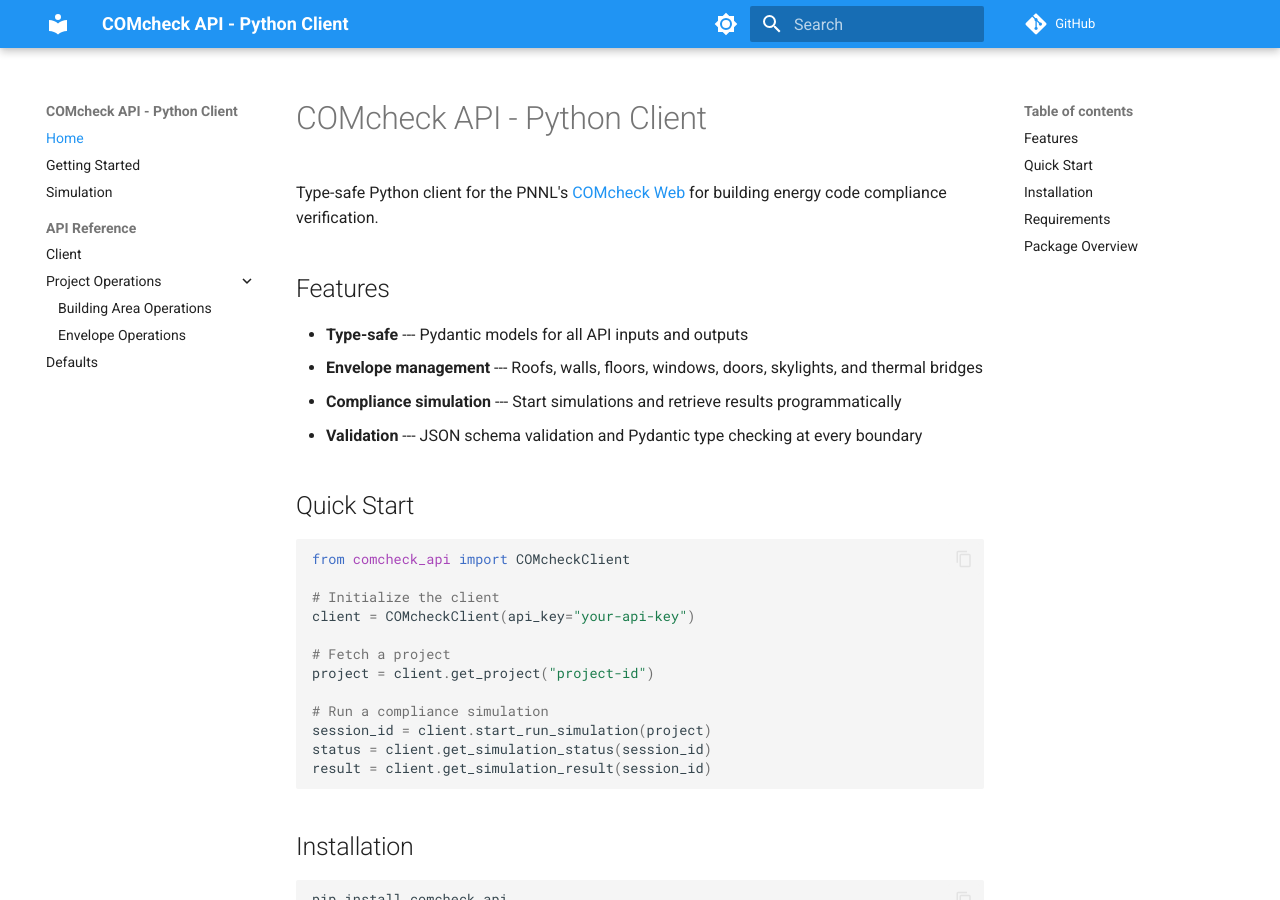
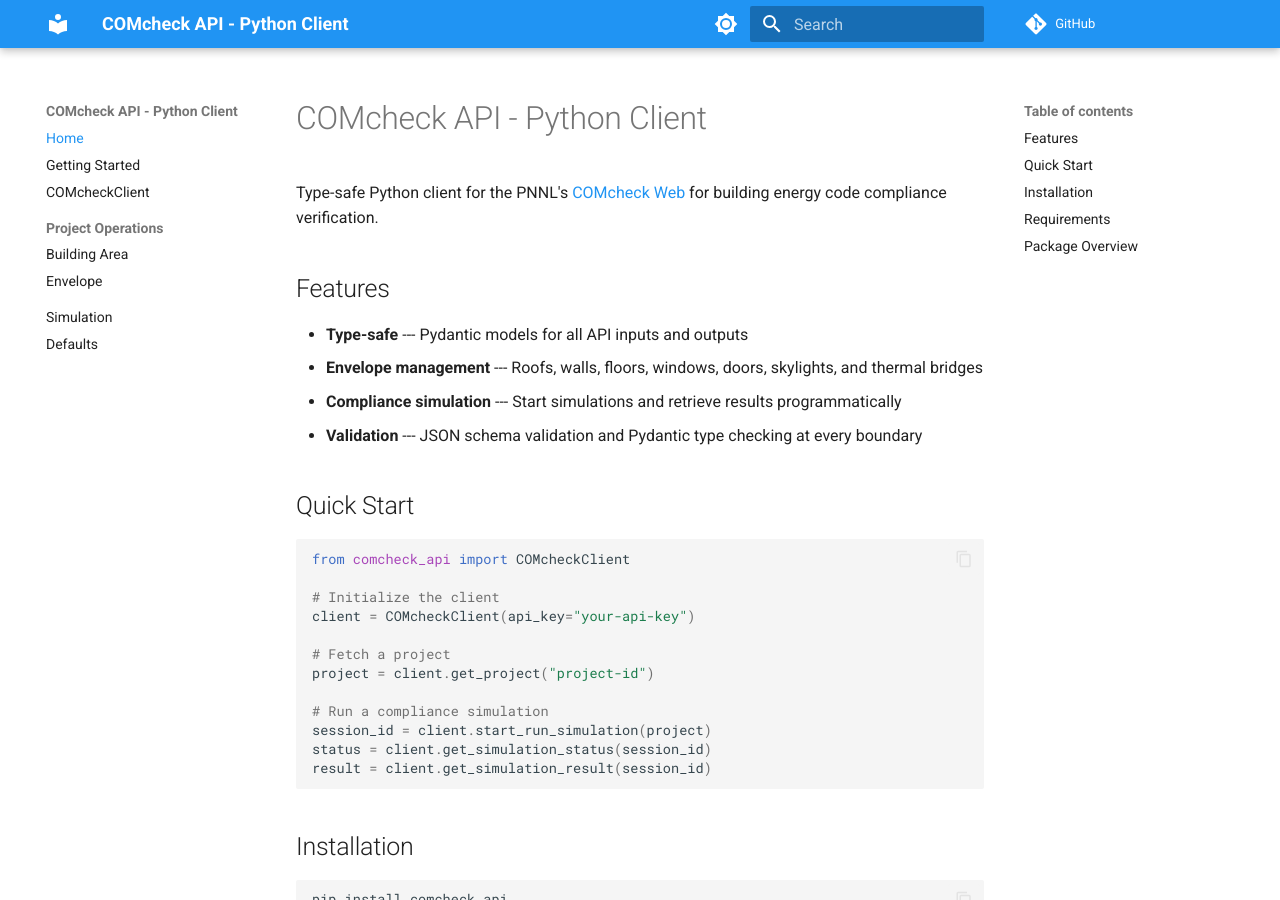
Before and after one commit to pnnl/comcheckweb-api-python, an MkDocs documentation site: the page built from docs_site/index.md, in a window 1280 px wide and 900 px high. Built offline with MkDocs 1.6.1 and Material for MkDocs 9.7.7, drawn with Linux system fonts in a browser that asks for light colours; comment, search, counter and statistics services are not loaded.

Commit message:
Update page order and title

```diff
--- a/mkdocs.yml
+++ b/mkdocs.yml
@@ -57,10 +57,9 @@
 nav:
   - Home: index.md
   - Getting Started: getting-started.md
+  - COMcheckClient: api/client.md
+  - Project Operations:
+      - Building Area: api/operations/building-area.md
+      - Envelope: api/operations/envelope.md
   - Simulation: simulation.md
-  - API Reference:
-      - Client: api/client.md
-      - Project Operations:
-          - Building Area Operations: api/operations/building-area.md
-          - Envelope Operations: api/operations/envelope.md
-      - Defaults: api/defaults.md
+  - Defaults: api/defaults.md
```
